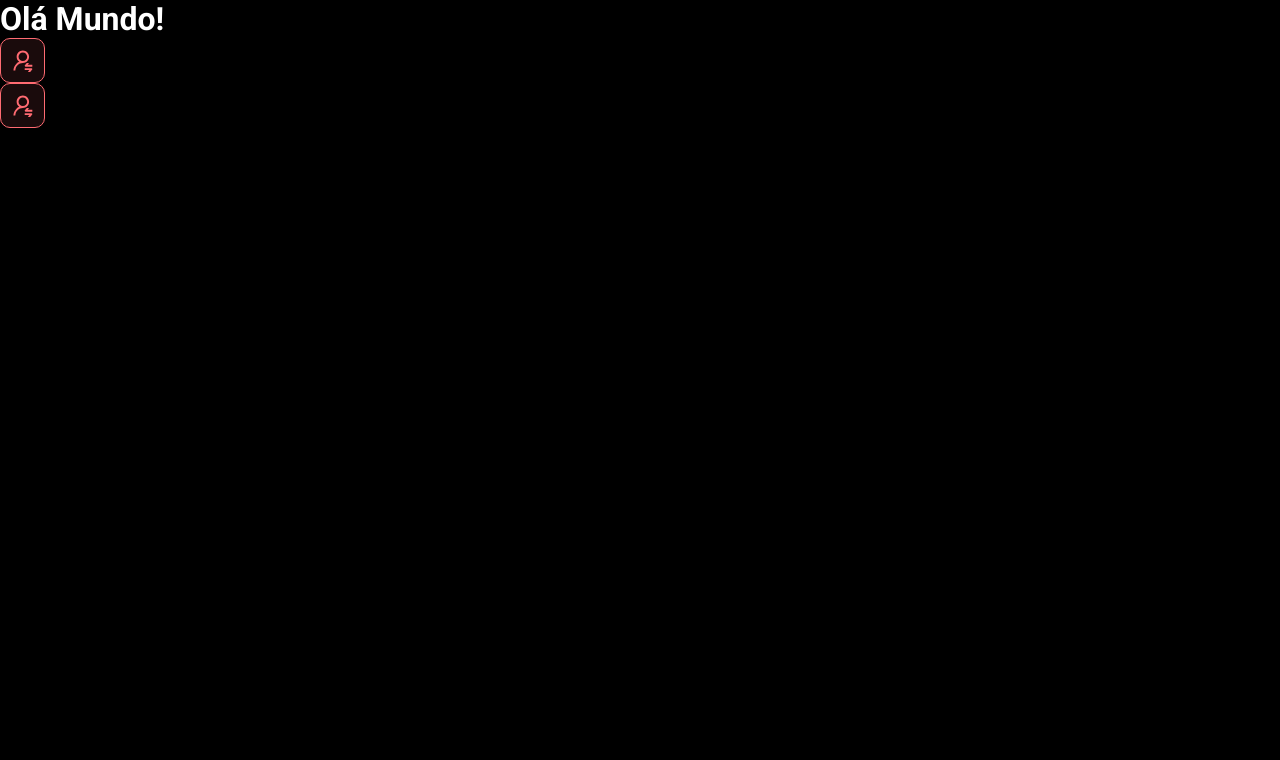
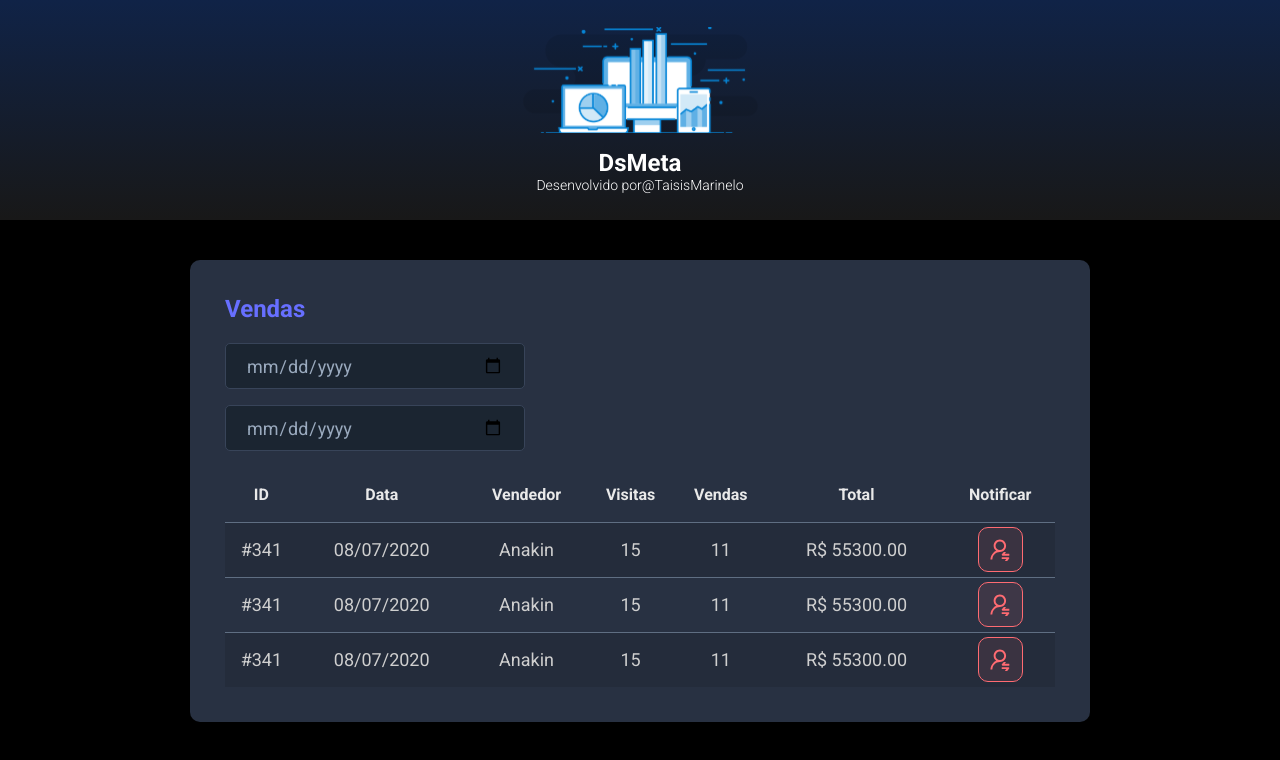
Before and after one commit to TaisisMarinelo/dsmeta, a React (Vite) app in the folder frontend/: page / in a window 1280 px wide. Shown: the top 760 px of the page. Built offline with nearby package versions, Linux system fonts and the light colour scheme.

Commit message:
Other components

```diff
--- a/frontend/src/App.tsx
+++ b/frontend/src/App.tsx
@@ -1,12 +1,20 @@
-import NotificationButton from "./componentes/notificationButton"
+import Header from "./componentes/Header"
+import SalesCard from "./componentes/SalesCard"
 
 function App() {
 
   return (
     <>
-      <h1>Olá Mundo!</h1>
-      <NotificationButton />
-      <NotificationButton />
+      <Header />
+      <main>
+        <section id="sales">
+          <div className="dsmeta-container">
+            <SalesCard/>
+          </div>
+        </section>
+      </main>
+
+
     </>
 
   )
--- /dev/null
+++ b/frontend/src/componentes/Header/index.tsx
@@ -0,0 +1,23 @@
+import logo from '../../assets/img/logo.svg'
+
+import './styles.css'
+
+function Header() {
+
+    return (
+        <>
+            <header>
+                <div className="dsmeta-logo-container">
+                    <img src={logo} alt="Logo DSMeta"/>
+                        <h1>DsMeta</h1>
+                        <p>Desenvolvido por
+                            <a href="https://www.linkedin.com/in/taisis-marinelo/" target="_blank">@TaisisMarinelo</a>
+                        </p>
+                </div>
+            </header>
+        </>
+    )
+
+}
+
+export default Header
--- /dev/null
+++ b/frontend/src/componentes/Header/styles.css
@@ -0,0 +1,34 @@
+header {
+    align-items: center;
+    background: linear-gradient(180deg, #102347 0%, #181818 100%);
+    display: flex;
+    justify-content: center;
+    height: 220px;
+}
+
+.dsmeta-logo-container {
+    align-items: center;
+    display: flex;
+    flex-direction: column;
+}
+
+.dsmeta-logo-container img {
+    width: 235px;
+}
+
+a,
+a:hover,
+a:visited {
+    color: unset;
+    text-decoration: none;
+}
+
+.dsmeta-logo-container h1 {
+    margin-top: 15px;
+    font-size: 24px;
+}
+
+.dsmeta-logo-container p {
+    font-size: 14px;
+    font-weight: 300;
+}
--- /dev/null
+++ b/frontend/src/componentes/SalesCard/index.tsx
@@ -0,0 +1,89 @@
+import NotificationButton from '../notificationButton'
+import './styles.css'
+
+function SalesCard() {
+
+    return (
+        <>
+            <div className="dsmeta-card">
+
+                <h2 className="dsmeta-sale-title">Vendas</h2>
+
+                <div>
+                    <div className="dsmeta-form-control-container">
+                        <input className="dsmeta-form-control" type="date" name="" id="" />
+                    </div>
+                    <div className="dsmeta-form-control-container">
+                        <input className="dsmeta-form-control" type="date" name="" id="" />
+                    </div>
+                </div>
+
+                <div>
+
+                    <table className="dsmeta-sales-table">
+
+                        <thead>
+                            <tr>
+                                <th className="show992">ID</th>
+                                <th className="show576">Data</th>
+                                <th>Vendedor</th>
+                                <th className="show992">Visitas</th>
+                                <th className="show992">Vendas</th>
+                                <th>Total</th>
+                                <th>Notificar</th>
+                            </tr>
+                        </thead>
+
+                        <tbody>
+                            <tr>
+                                <td className="show992">#341</td>
+                                <td className="show576">08/07/2020</td>
+                                <td>Anakin</td>
+                                <td className="show992">15</td>
+                                <td className="show992">11</td>
+                                <td>R$ 55300.00</td>
+                                <td>
+                                    <div className="dsmeta-red-btn-container">
+                                        <NotificationButton />
+                                    </div>
+                                </td>
+                            </tr>
+                            <tr>
+                                <td className="show992">#341</td>
+                                <td className="show576">08/07/2020</td>
+                                <td>Anakin</td>
+                                <td className="show992">15</td>
+                                <td className="show992">11</td>
+                                <td>R$ 55300.00</td>
+                                <td>
+                                    <div className="dsmeta-red-btn-container">
+                                        <NotificationButton />
+                                    </div>
+                                </td>
+                            </tr>
+                            <tr>
+                                <td className="show992">#341</td>
+                                <td className="show576">08/07/2020</td>
+                                <td>Anakin</td>
+                                <td className="show992">15</td>
+                                <td className="show992">11</td>
+                                <td>R$ 55300.00</td>
+                                <td>
+                                    <div className="dsmeta-red-btn-container">
+                                        <NotificationButton />
+                                    </div>
+                                </td>
+                            </tr>
+                        </tbody>
+
+                    </table>
+
+                </div>
+
+            </div>
+        </>
+    )
+
+}
+
+export default SalesCard
--- /dev/null
+++ b/frontend/src/componentes/SalesCard/styles.css
@@ -0,0 +1,103 @@
+.dsmeta-card {
+    background-color: #283142;
+    border-radius: 10px;
+    padding: 30px 10px;
+}
+
+.dsmeta-sale-title {
+    color: #676FFF;
+    font-size: 24px;
+    margin-bottom: 20px;
+}
+
+.dsmeta-form-control {
+    height: 46px;
+    background-color: #1B2531;
+    border: 1px solid #384459;
+    border-radius: 5px;
+    width: 100%;
+    color: #9AAABE;
+    padding: 0 20px;
+    font-size: 18px;
+}
+
+.dsmeta-form-control-container {
+    margin-bottom: 16px;
+    max-width: 300px;
+}
+
+.dsmeta-sales-table {
+    width: 100%;
+    border-spacing: 0;
+    border-collapse: collapse;
+    /*Insere a linha entre*/
+}
+
+.dsmeta-sales-table thead {
+    height: 55px;
+    font-size: 16px;
+    color: #E9E9E9;
+    font-weight: 700;
+}
+
+.dsmeta-sales-table tbody {
+    font-size: 14px;
+    font-weight: 400;
+    color: #CFCFCF;
+    text-align: center;
+}
+
+.dsmeta-sales-table tbody tr {
+    height: 74px;
+    border-top: 1px solid #5F6E82;
+}
+
+.dsmeta-sales-table tbody tr:nth-child(odd) {
+    background-color: #242C3B;
+}
+
+.dsmeta-sales-table tbody tr:hover>td {
+    background-color: #384459;
+}
+
+.dsmeta-red-btn-container {
+    display: flex;
+    justify-content: center;
+}
+
+.show576 {
+    display: none;
+}
+
+.show992 {
+    display: none;
+}
+
+@media (min-width: 576px) {
+
+    .show576 {
+        display: table-cell;
+    }
+
+    .dsmeta-card {
+        padding: 35px;
+    }
+
+    .dsmeta-sales-table tbody tr {
+        height: 55px;
+    }
+
+    .dsmeta-sales-table tbody {
+        font-size: 18px;
+    }
+
+}
+
+@media (min-width: 992px) {
+
+    .show992 {
+        display: table-cell;
+    }
+
+
+}
--- a/frontend/src/index.css
+++ b/frontend/src/index.css
@@ -17,3 +17,14 @@
     color: unset;
     text-decoration: none;
 }
+
+
+.dsmeta-container{
+    width: 100%;
+    max-width: 900px;
+    margin: 0 auto;
+}
+
+#sales{
+    padding: 40px 10px;
+}
```
Also changed, not shown: frontend/src/assets/img/logo.svg (added).
